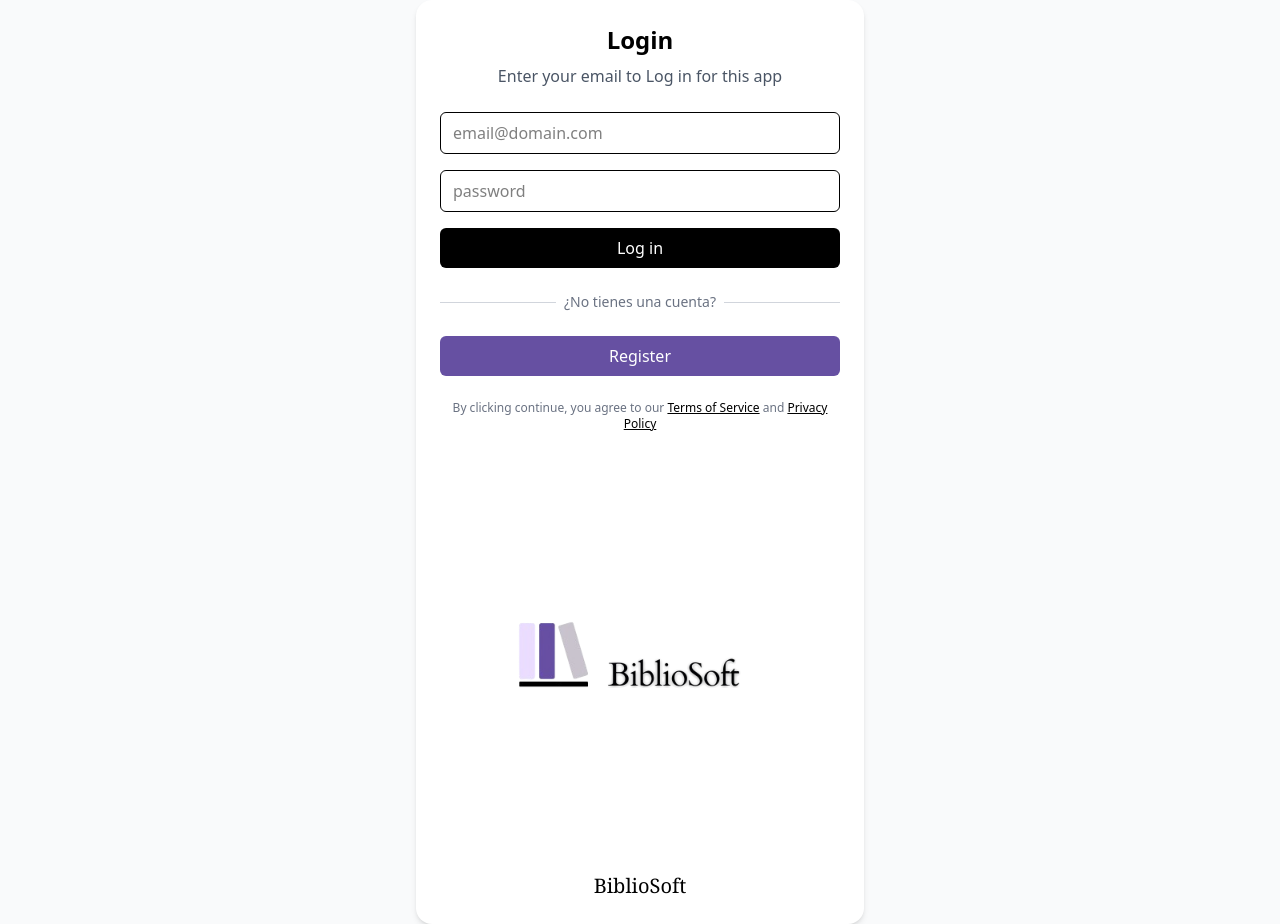
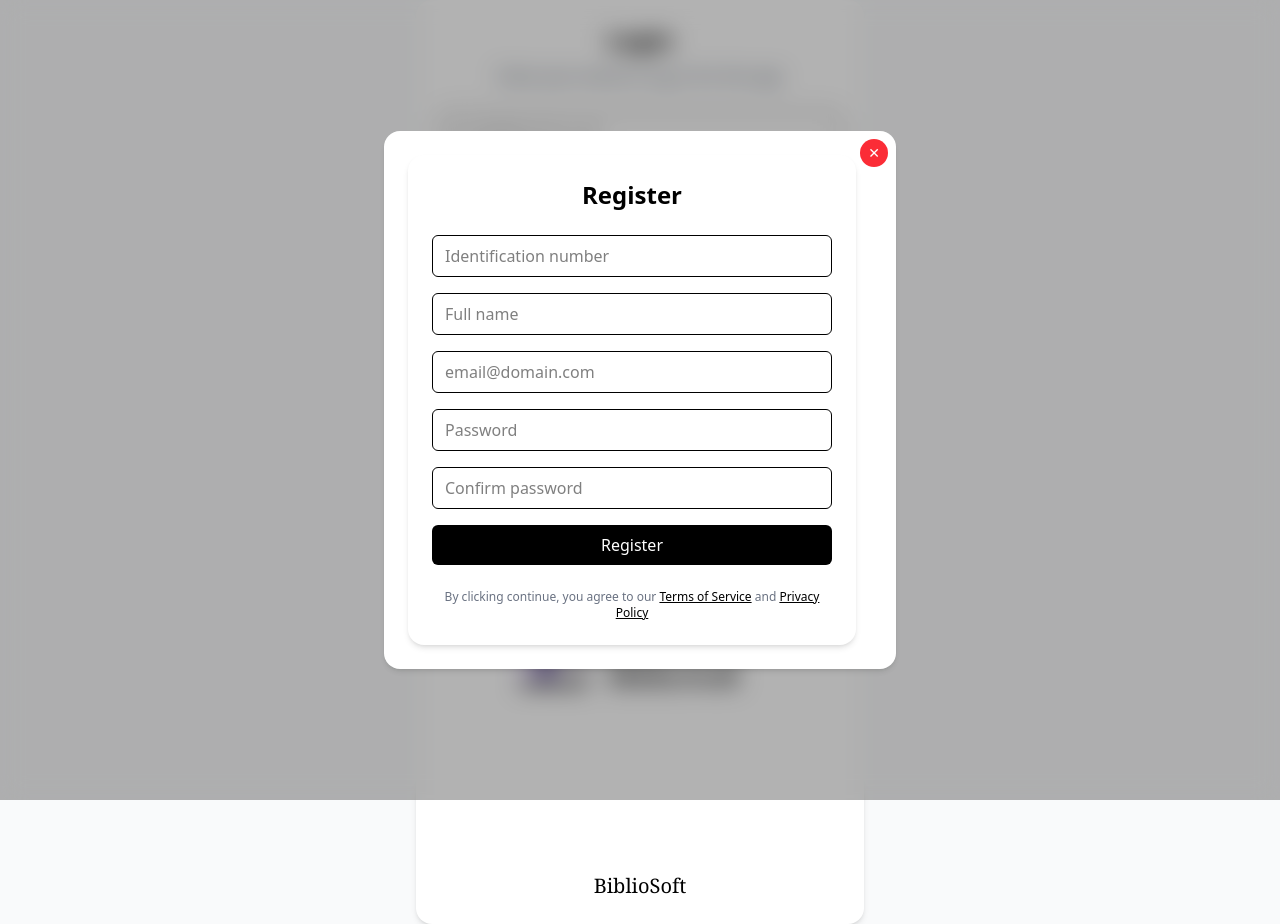
Before and after one commit to Mista299/Bibliosoft, a React (Vite) app in the folder frontend/: page / in a window 1280 px wide. Both pictures are taken after a click on the button "Register". Built offline with nearby package versions, Linux system fonts and the light colour scheme.

Commit message:
Register interaction modal

```diff
--- a/frontend/src/components/Register/index.jsx
+++ b/frontend/src/components/Register/index.jsx
@@ -14,7 +14,7 @@ export default function Register() {
   }
 
   return (
-    <div className="flex min-h-screen items-center justify-center bg-purple-300">
+    <div className="bg-white rounded-2xl shadow-md p-6">
       <div className="w-full max-w-md bg-white rounded-2xl shadow-md p-6">
         <h1 className="text-2xl font-bold text-center mb-2">Register</h1>
         <p className="text-gray-600 text-center mb-6">
--- a/frontend/src/pages/Login/index.jsx
+++ b/frontend/src/pages/Login/index.jsx
@@ -1,42 +1,34 @@
 import { useNavigate } from "react-router-dom"
 import { useState } from "react"
 import logo from "../../assets/Biblisoft-logo.png"
+import Register from "../../components/Register" // 👈 importa el componente
 
 const API_URL = import.meta.env.VITE_API_URL
-
 
 export default function Login() {
   const [email, setEmail] = useState("")
   const [password, setPassword] = useState("")
+  const [showRegister, setShowRegister] = useState(false) // 👈 controlar modal
   const navigate = useNavigate()
 
   const handleSubmit = async (e) => {
     e.preventDefault()
-
     try {
       const res = await fetch(`${API_URL}/users/login`, {
         method: "POST",
-        headers: {
-          "Content-Type": "application/json",
-        },
-        credentials: "include", // 👈 necesario para que se guarde la cookie
+        headers: { "Content-Type": "application/json" },
+        credentials: "include",
         body: JSON.stringify({ email, password }),
       })
 
       const data = await res.json()
-
       if (!res.ok) {
         alert(data.error || "Error en el login")
         return
       }
 
       alert("Login exitoso ✅")
-      console.log("Usuario autenticado:", data)
-
-      // Si el login fue exitoso redirigimos
       navigate("/user-panel")
-
-      window.location.href = "/dashboard"
     } catch (err) {
       console.error("Error en login:", err)
       alert("No se pudo conectar con el servidor")
@@ -44,7 +36,7 @@ export default function Login() {
   }
 
   return (
-    <div className="flex min-h-screen items-center justify-center bg-gray-50">
+    <div className="flex min-h-screen items-center justify-center bg-gray-50 relative">
       <div className="w-full max-w-md bg-white rounded-2xl shadow-md p-6">
         <h1 className="text-2xl font-bold text-center mb-2">Login</h1>
         <p className="text-gray-600 text-center mb-6">
@@ -86,6 +78,7 @@ export default function Login() {
 
         <button
           type="button"
+          onClick={() => setShowRegister(true)} // 👈 abre modal
           className="w-full bg-[#6650A2] text-white py-2 rounded-md hover:bg-purple-500 transition"
         >
           Register
@@ -104,14 +97,25 @@ export default function Login() {
 
         {/* Logo */}
         <div className="mt-8 flex flex-col items-center">
-          <img
-            src={logo} // cámbialo por tu logo en /public
-            alt="BiblioSoft"
-            className="h-100"
-          />
+          <img src={logo} alt="BiblioSoft" className="h-100" />
           <p className="text-center text-xl font-serif mt-2">BiblioSoft</p>
         </div>
       </div>
+
+      {/* Modal con fondo desenfocado */}
+      {showRegister && (
+        <div className="fixed inset-0 bg-black/30 backdrop-blur-md flex items-center justify-center z-50">
+          <div className="relative w-full max-w-lg">
+            <button
+              onClick={() => setShowRegister(false)} // 👈 cierra modal
+              className="absolute top-2 right-2 bg-red-500 text-white rounded-full px-2 py-1 text-sm hover:bg-red-600"
+            >
+              ✕
+            </button>
+            <Register />
+          </div>
+        </div>
+      )}
     </div>
   )
 }
```
